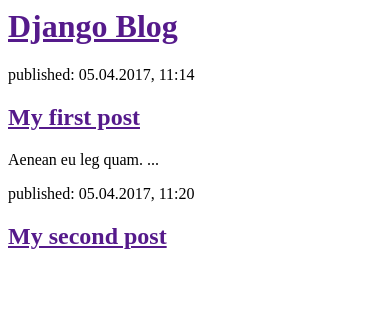
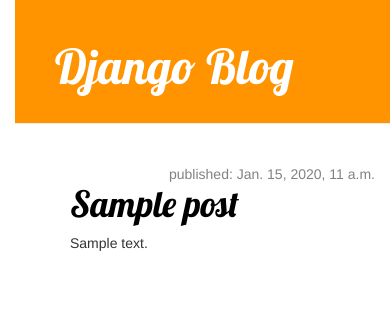
Before and after one commit to Andrzejiwona/my-first-blog, a Django app: template blog/templates/blog/post_list.html in a window 390 px wide. Shown: the top 322 px of the page. Run offline with Django 3.2, Linux system fonts and the light colour scheme; the template is opened without the code that fills it: values that come from a table or form of the project are taken from there, others are empty; tables that the repository leaves empty hold one stand-in row (values such as "Sample post"); some libraries are stand-ins or nearby versions.

Commit message:
Dodano style, oraz widok i szablon dla pojedynczego wpisu na stronie.

```diff
--- a/blog/admin.py
+++ b/blog/admin.py
@@ -1,5 +1,4 @@
 from django.contrib import admin
 from .models import Post
-# Register your models here.
 
 admin.site.register(Post)
--- a/blog/models.py
+++ b/blog/models.py
@@ -1,12 +1,14 @@
 from django.db import models
 from django.utils import timezone
-# Create your models here.
 
 class Post(models.Model):
     author = models.ForeignKey('auth.User')
     title = models.CharField(max_length=200)
     text = models.TextField()
-    created_date = models.DateTimeField(blank=True, null=True)
+    created_date = models.DateTimeField(
+        default=timezone.now)
+    published_date = models.DateTimeField(
+        blank=True, null=True)
 
     def publish(self):
         self.published_date = timezone.now()
--- /dev/null
+++ b/blog/templates/blog/base.html
@@ -0,0 +1,26 @@
+{% load staticfiles %}
+<html>
+    <head>
+        <link rel="stylesheet"
+    href="//maxcdn.bootstrapcdn.com/bootstrap/3.2.0/css/bootstrap.min.css">
+        <link rel="stylesheet"
+    href="//maxcdn.bootstrapcdn.com/bootstrap/3.2.0/css/bootstrap-theme.min.css">
+        <link rel="stylesheet" type="text/css"
+    href="//fonts.googleapis.com/css?family=Lobster&subset=latin,latin-ext">
+        <link rel="stylesheet" href="{% static 'css/blog.css' %}">
+        <title>Blog Andrzeja</title>
+    </head>
+    <body>
+        <div class="page-header">
+            <h1><a href="">Django Blog</a></h1>
+        </div>
+    <div class="content container">
+        <div class="row">
+            <div class="col-md-8">
+                {% block content %}
+                {% endblock %}
+            </div>
+        </div>
+    </div>
+    </body>
+</html>
--- a/blog/templates/blog/post_list.html
+++ b/blog/templates/blog/post_list.html
@@ -1,21 +1,12 @@
-<html>
-    <head>
-        <title>Blog Andrzeja</title>
-    </head>
-    <body>
-        <div>
-            <h1><a href="">Django Blog</a></h1>
-        </div>
-
-        <div>
-            <p>published: 05.04.2017, 11:14</p>
-            <h2><a href="">My first post</a></h2>
-            <p>Aenean eu leg quam. ...</p>
-        </div>
-
-        <div>
-        <p>published: 05.04.2017, 11:20</p>
-        <h2><a href="">My second post</a></h2>
-        </div>
-    </body>
-</html>
+{% extends 'blog/base.html' %}
+{% block content %}
+                {% for post in posts %}
+                <div class="post">
+                    <div class="date">
+                        published: {{ post.published_date }}
+                    </div>
+                    <h1><a href="{% url 'post_detail' pk=post.pk %}">{{ post.title }}</a></h1>
+                    <p>{{ post.text | linebreaksbr }}</p>
+                </div>
+                {% endfor %}
+{%endblock content %}
--- a/blog/urls.py
+++ b/blog/urls.py
@@ -3,4 +3,5 @@
 
 urlpatterns = [
     url(r'^$', views.post_list, name='post_list'),
+    url(r'^post/(?P<pk>[0-9]+)/$', views.post_detail, name='post_detail'),
 ]
--- a/mysite/settings.py
+++ b/mysite/settings.py
@@ -102,3 +102,6 @@
 
 STATIC_URL = '/static/'
 STATIC_ROOT = os.path.join(BASE_DIR, 'public', 'static')
+STATICFILES_DIRS = (
+    os.path.join(BASE_DIR, "static"),
+)
--- a/mysite/urls.py
+++ b/mysite/urls.py
@@ -2,10 +2,6 @@
 from django.contrib import admin
 
 urlpatterns = [
-    # Examples:
-    # url(r'^$', 'mysite.views.home', name='home'),
-    # url(r'^blog/', include('blog.urls')),
-
     url(r'^admin/', include(admin.site.urls)),
-    url(r'', include('blog.urls'))
+    url(r'', include('blog.urls')),
 ]
--- /dev/null
+++ b/static/css/blog.css
@@ -0,0 +1,45 @@
+h1 a {
+    color: #FCA205;
+    font-family: 'Lobster';
+}
+body {
+    padding-left: 15px;
+}
+.page-header {
+    background-color: #ff9400;
+    margin-top: 0;
+    padding: 20px 20px 20px 40px;
+}
+.page-header h1, .page-header h1 a, .page-header h1 a:visited, .page-header h1 a:active {
+    color: #ffffff;
+    font-size: 36pt;
+    text-decoration: none;
+}
+.content {
+    margin-left: 40px;
+}
+h1, h2, h3, h4 {
+    font-family: 'Lobster', cursive;
+}
+.date {
+    float: right;
+    color: #828282;
+}
+.save {
+    float: right;
+}
+.post-form textarea, .post-form input {
+    width: 100%;
+}
+.top-menu, .top-menu:hover, .top-menu:visited {
+    color: #ffffff;
+    float: right;
+    font-size: 26pt;
+    margin-right: 20px;
+}
+.post {
+    margin-bottom: 70px;
+}
+.post h1 a, .post h1 a:visited {
+    color: #000000;
+}
```
Also changed, not shown: blog/templates/blog/post_detail.html (added, +13 -0 lines), blog/views.py (+9 -2 lines), blog/migrations/0002_auto_20170406_1630.py (added).
